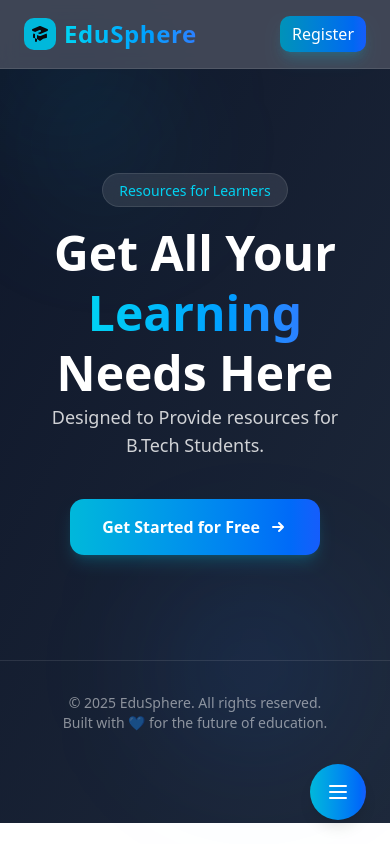
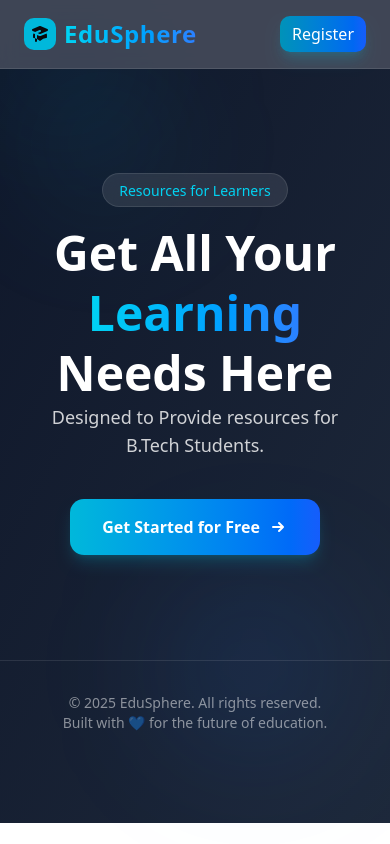
Before and after one commit to jatindevz/EduSphere, a Next.js app: page / in a window 390 px wide. Built offline with nearby package versions, Linux system fonts and the light colour scheme; no server answers.

Commit message:
Update Nav.jsx

```diff
--- a/src/components/Nav.jsx
+++ b/src/components/Nav.jsx
@@ -130,12 +130,7 @@ const Nav = () => {
         )}
       </header>
 
-      {/* Mobile Menu Button (would need additional state and menu component) */}
-      <button className="sm:hidden fixed bottom-6 right-6 z-40 w-14 h-14 rounded-full bg-gradient-to-r from-cyan-500 to-blue-600 shadow-lg flex items-center justify-center text-white">
-        <svg xmlns="http://www.w3.org/2000/svg" className="h-6 w-6" fill="none" viewBox="0 0 24 24" stroke="currentColor">
-          <path strokeLinecap="round" strokeLinejoin="round" strokeWidth={2} d="M4 6h16M4 12h16M4 18h16" />
-        </svg>
-      </button>
+
     </>
   )
 }
```
